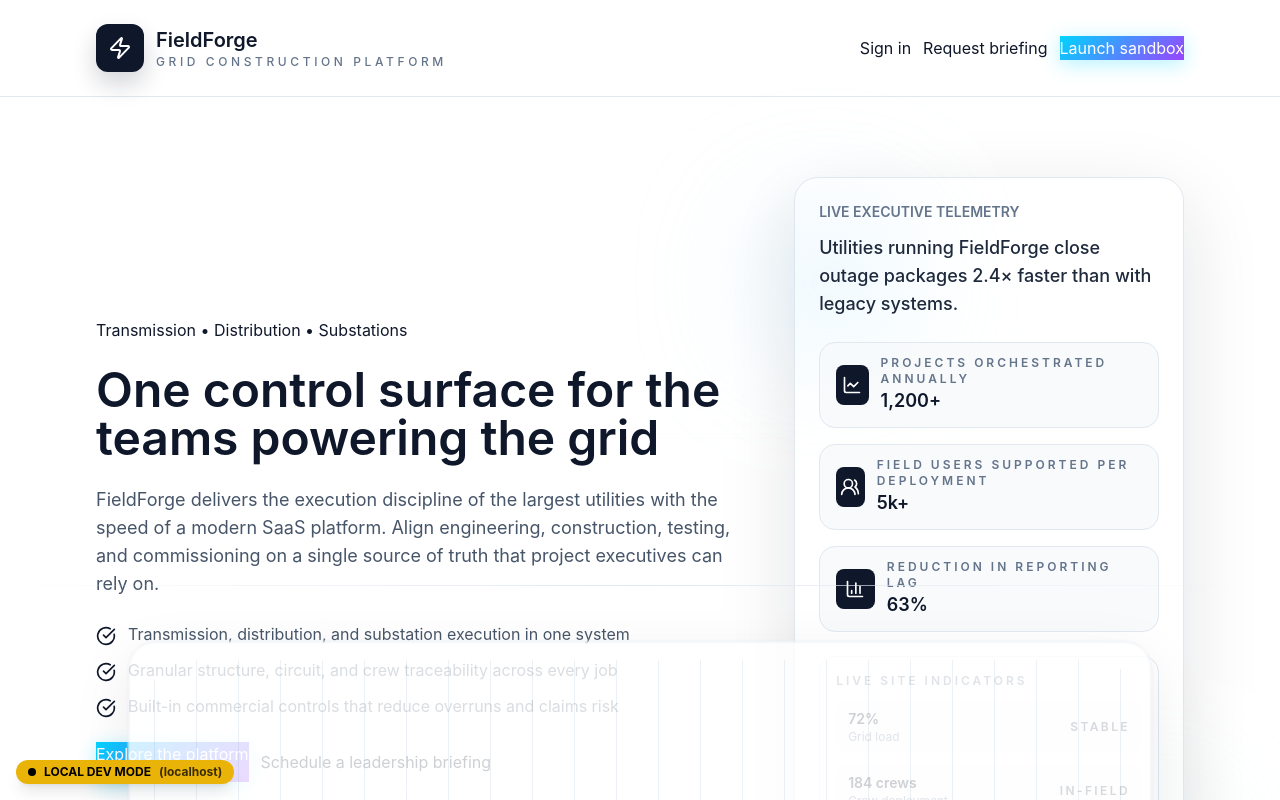
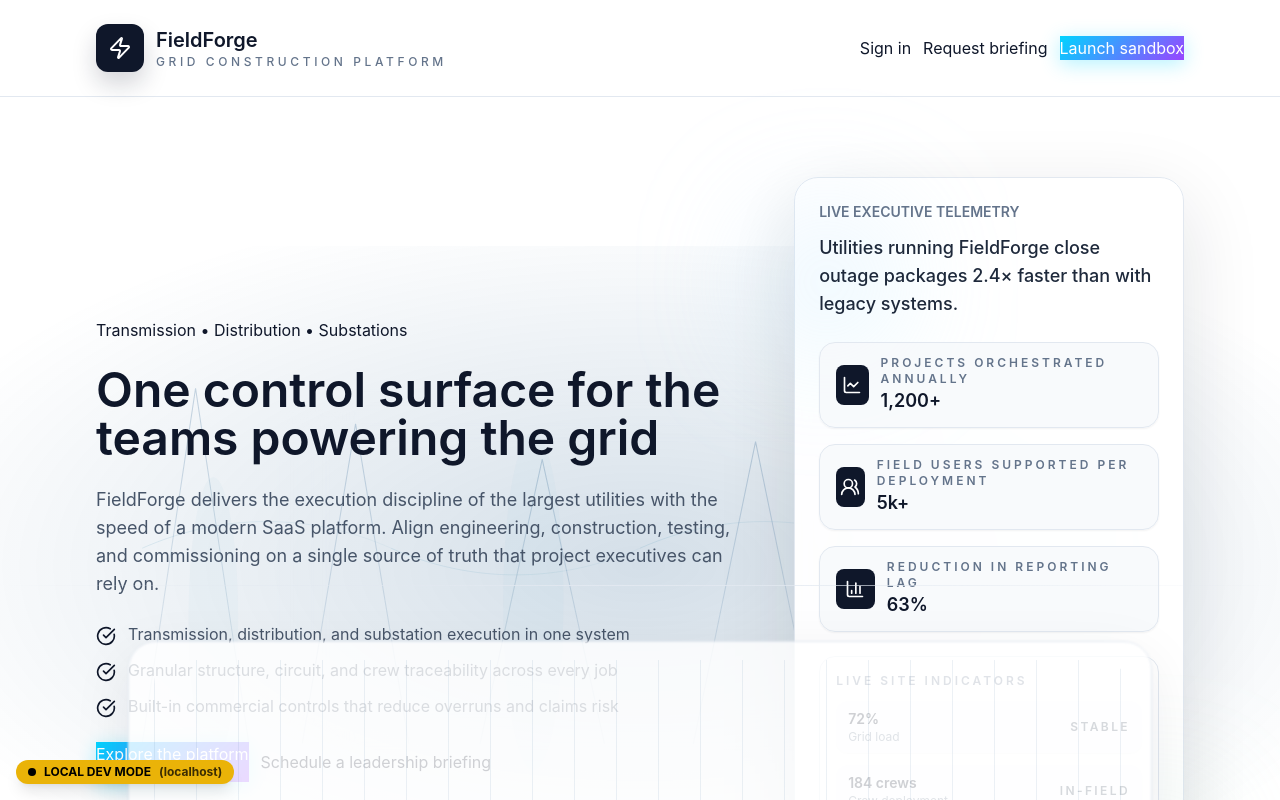
Before and after one commit to jcronkdc/fieldforge, a React (Vite) app in the folder apps/swipe-feed/: page / in a window 1280 px wide. Shown: the top 800 px of the page. Built offline with nearby package versions, Linux system fonts and the light colour scheme; a web font is replaced by a local one.

Commit message:
feat: add transmission corridor illustration and motion accents

```diff
--- /dev/null
+++ b/apps/swipe-feed/src/components/graphics/GridHeroBackdrop.tsx
@@ -0,0 +1,58 @@
+import React from 'react';
+
+export const GridHeroBackdrop: React.FC = () => {
+  return (
+    <svg
+      className="absolute inset-0 h-full w-full"
+      viewBox="0 0 1440 720"
+      fill="none"
+      xmlns="http://www.w3.org/2000/svg"
+      aria-hidden="true"
+    >
+      <defs>
+        <linearGradient id="tower-stroke" x1="0" y1="0" x2="0" y2="1">
+          <stop offset="0%" stopColor="rgba(15,76,129,0.55)" />
+          <stop offset="100%" stopColor="rgba(15,76,129,0.15)" />
+        </linearGradient>
+        <linearGradient id="wire" x1="0" y1="0" x2="1" y2="0">
+          <stop offset="0%" stopColor="rgba(17,118,161,0.32)" />
+          <stop offset="100%" stopColor="rgba(17,118,161,0.12)" />
+        </linearGradient>
+        <radialGradient id="glow" cx="0" cy="0" r="1" gradientUnits="userSpaceOnUse" gradientTransform="translate(720 360) rotate(90) scale(420 880)">
+          <stop stopColor="rgba(15,76,129,0.18)" />
+          <stop offset="1" stopColor="rgba(15,76,129,0)" />
+        </radialGradient>
+      </defs>
+
+      <rect width="1440" height="720" fill="url(#glow)" />
+
+      <g opacity="0.4" stroke="url(#tower-stroke)" strokeWidth="1.2">
+        <path d="M160 560 L220 160 L280 560" />
+        <path d="M220 160 L340 160" strokeDasharray="6 6" />
+        <path d="M340 560 L400 200 L460 560" />
+        <path d="M400 200 L530 200" strokeDasharray="6 6" />
+        <path d="M540 560 L610 240 L680 560" />
+        <path d="M610 240 L760 240" strokeDasharray="6 6" />
+        <path d="M780 560 L850 220 L920 560" />
+        <path d="M850 220 L980 220" strokeDasharray="6 6" />
+        <path d="M990 560 L1050 170 L1110 560" />
+        <path d="M1050 170 L1190 170" strokeDasharray="6 6" />
+        <path d="M1200 560 L1260 210 L1320 560" />
+      </g>
+
+      <g opacity="0.35" stroke="url(#wire)" strokeWidth="1.1">
+        <path d="M160 340 C250 300 350 300 440 340" />
+        <path d="M440 340 C530 380 630 380 720 340" />
+        <path d="M720 340 C810 300 910 300 1000 340" />
+        <path d="M1000 340 C1090 380 1190 380 1280 340" />
+      </g>
+
+      <g opacity="0.3">
+        <ellipse cx="240" cy="420" rx="28" ry="160" fill="rgba(17,118,161,0.08)" />
+        <ellipse cx="600" cy="400" rx="34" ry="190" fill="rgba(17,118,161,0.08)" />
+        <ellipse cx="960" cy="410" rx="30" ry="170" fill="rgba(17,118,161,0.07)" />
+        <ellipse cx="1220" cy="420" rx="26" ry="150" fill="rgba(17,118,161,0.06)" />
+      </g>
+    </svg>
+  );
+};
--- a/apps/swipe-feed/src/pages/FuturisticElectricalLanding.tsx
+++ b/apps/swipe-feed/src/pages/FuturisticElectricalLanding.tsx
@@ -12,6 +12,7 @@ import {
   Activity,
   Waves
 } from 'lucide-react';
+import { GridHeroBackdrop } from '../components/graphics/GridHeroBackdrop';
 
 const highlights = [
   'Transmission, distribution, and substation execution in one system',
@@ -114,6 +115,10 @@ export const FuturisticElectricalLanding: React.FC = () => {
       </header>
 
       <section className="relative border-b border-slate-200">
+        <div className="absolute inset-0 overflow-hidden">
+          <GridHeroBackdrop />
+        </div>
+        <div className="relative">
         <div className="mx-auto flex max-w-6xl flex-col gap-14 px-6 pb-28 pt-20 lg:flex-row lg:items-center lg:justify-between lg:px-8">
           <div className="max-w-2xl space-y-6">
             <p className="badge">Transmission • Distribution • Substations</p>
@@ -142,7 +147,7 @@ export const FuturisticElectricalLanding: React.FC = () => {
             </div>
           </div>
 
-          <aside className="relative w-full max-w-md rounded-3xl border border-slate-200 bg-white p-6 shadow-[0_24px_80px_rgba(15,23,42,0.12)]">
+          <aside className="relative w-full max-w-md rounded-3xl border border-slate-200 bg-white/95 backdrop-blur p-6 shadow-[0_24px_80px_rgba(15,23,42,0.12)]">
             <div className="absolute -left-8 top-10 hidden h-32 w-32 rounded-full bg-gradient-to-br from-indigo-200/40 to-cyan-200/40 blur-3xl lg:block" />
             <div className="absolute -right-6 bottom-6 hidden h-24 w-24 rounded-full bg-gradient-to-br from-emerald-200/40 to-slate-200/40 blur-3xl lg:block" />
             <div className="relative">
@@ -150,9 +155,9 @@ export const FuturisticElectricalLanding: React.FC = () => {
               <p className="mt-3 text-lg font-medium text-slate-800">
                 Utilities running FieldForge close outage packages 2.4× faster than with legacy systems.
               </p>
-              <div className="mt-6 space-y-4">
+              <div className="mt-6 space-y-4 animate-fade-in">
                 {metrics.map(({ label, value, icon: Icon }) => (
-                  <div key={label} className="flex items-center justify-between rounded-2xl border border-slate-200 bg-slate-50/90 px-4 py-3">
+                  <div key={label} className="flex items-center justify-between rounded-2xl border border-slate-200 bg-slate-50/90 px-4 py-3 shadow-sm">
                     <div className="flex items-center gap-3">
                       <span className="flex h-10 w-10 items-center justify-center rounded-lg bg-slate-900 text-white">
                         <Icon className="h-5 w-5" />
@@ -168,8 +173,11 @@ export const FuturisticElectricalLanding: React.FC = () => {
               <div className="mt-6 rounded-2xl border border-slate-200 bg-white/90 p-4">
                 <p className="text-xs font-semibold uppercase tracking-[0.25em] text-slate-500">Live site indicators</p>
                 <div className="mt-3 grid gap-3 text-sm text-slate-600">
-                  {telemetry.map(({ label, value, status }) => (
-                    <div key={label} className="flex items-center justify-between rounded-xl bg-slate-50 px-3 py-2">
+                  {telemetry.map(({ label, value, status }, index) => (
+                    <div
+                      key={label}
+                      className={`flex items-center justify-between rounded-xl bg-slate-50 px-3 py-2 shadow-sm ${index % 2 === 0 ? 'animate-float-slow' : 'animate-float-slower'}`}
+                    >
                       <div>
                         <p className="font-semibold text-slate-900">{value}</p>
                         <p className="text-xs text-slate-500">{label}</p>
@@ -186,6 +194,7 @@ export const FuturisticElectricalLanding: React.FC = () => {
         <div className="pointer-events-none absolute inset-x-0 top-[52%] h-px bg-gradient-to-r from-transparent via-slate-200 to-transparent" aria-hidden />
         <div className="pointer-events-none absolute inset-x-[10%] top-[58%] h-48 rounded-[28px] border border-slate-200 bg-white/80 shadow-[0_18px_60px_rgba(15,23,42,0.08)] blur-[1px]" aria-hidden />
         <div className="pointer-events-none absolute inset-x-[12%] top-[60%] hidden h-40 rounded-[24px] bg-[repeating-linear-gradient(90deg,_rgba(15,76,129,0.08)_0,_rgba(15,76,129,0.08)_1px,_transparent_1px,_transparent_42px)] lg:block" aria-hidden />
+        </div>
       </section>
 
       <section className="border-b border-slate-200 bg-white/70 backdrop-blur">
```
Also changed, not shown: apps/swipe-feed/src/styles/global.css (+41 -0 lines).
